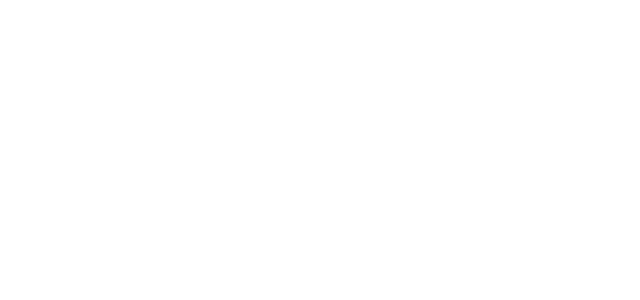
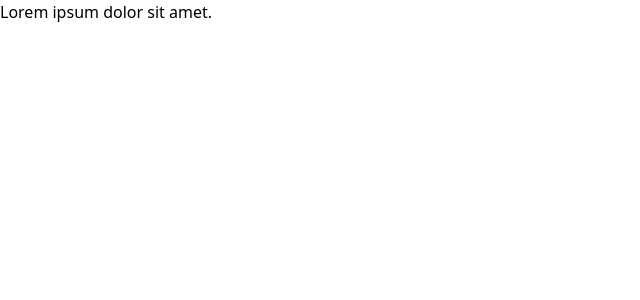
Before and after one commit to saengthongdee/project-ws-books, a React (Vite) app in the folder frontend/: page /returnbooks in a window 1280 px wide. Shown: the top 300 px of the page, without its empty margins (0-640 px from the left). Built offline with nearby package versions, Linux system fonts and the light colour scheme.

Commit message:
add test to page

```diff
--- a/frontend/src/page/admin/returnbooks.jsx
+++ b/frontend/src/page/admin/returnbooks.jsx
@@ -3,7 +3,7 @@
 function returnbooks() {
   return (
     <div>
-
+         <h1>Lorem ipsum dolor sit amet.</h1>
     </div>
   )
 }
```
